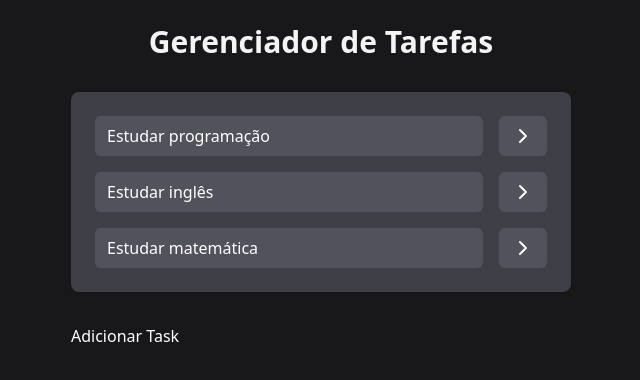
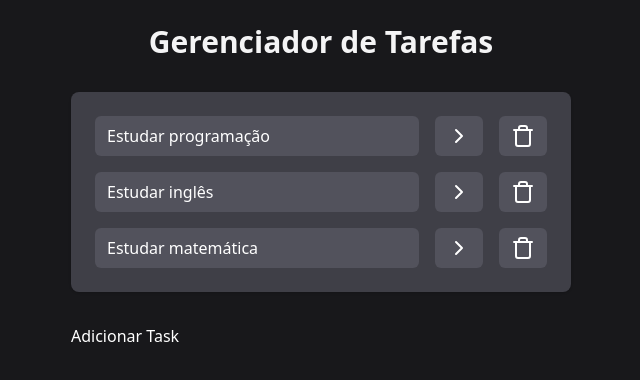
Before and after one commit to marcosprofile/gerenciador-de-tarefas, a React (Vite) app: page / in a window 1280 px wide. Shown: the top 380 px of the page, without its empty margins (319-959 px from the left). Built offline with nearby package versions, Linux system fonts and the light colour scheme.

Commit message:
feat: delete task

```diff
--- a/src/App.jsx
+++ b/src/App.jsx
@@ -38,11 +38,20 @@ function App() {
     setTasks(newTasks)
   }
 
+  function onDeleteTaskClick(taskId) {
+    const newTasks = tasks.filter(task => task.id !== taskId)
+    setTasks(newTasks)
+  }
+
   return (
     <div className="w-screen h-screen flex justify-center p-6 bg-zinc-900 text-white">
       <div className="w-[500px] flex flex-col gap-8">
         <h1 className="text-3xl text-zinc-100 font-bold text-center">Gerenciador de Tarefas</h1>
-        <Tasks tasks={tasks} onTaskClick={onTaskClick} />
+        <Tasks
+          tasks={tasks}
+          onTaskClick={onTaskClick}
+          onDeleteTaskClick={onDeleteTaskClick}
+        />
         <AddTask />
       </div>
     </div>
--- a/src/components/Tasks.jsx
+++ b/src/components/Tasks.jsx
@@ -1,13 +1,13 @@
 import { Check } from 'lucide-react'
-import { ChevronRight } from 'lucide-react'
+import { ChevronRight, Trash } from 'lucide-react'
 
-export default function Tasks(props) {
+export default function Tasks({tasks, onTaskClick, onDeleteTaskClick}) {
   return (
     <ul className="space-y-4 p-6 bg-zinc-700 rounded-lg shadow">
-      {props.tasks.map((task) => (
+      {tasks.map((task) => (
         <li className="flex items-center gap-4" key={task.id}>
           <button
-            onClick={() => props.onTaskClick(task.id)}
+            onClick={() => onTaskClick(task.id)}
             className={`w-full flex items-center gap-2 bg-zinc-600 text-white py-2 px-3 rounded-md cursor-pointer ${task.isCompleted && "line-through"}`}>
             {task.isCompleted && <Check />}
             {task.title}
@@ -15,6 +15,9 @@ export default function Tasks(props) {
           <button className="whitespace-nowrap bg-zinc-600 text-white py-2 px-3 rounded-md cursor-pointer" >
             <ChevronRight />
           </button>
+          <button className="whitespace-nowrap bg-zinc-600 text-white py-2 px-3 rounded-md cursor-pointer" onClick={() => onDeleteTaskClick(task.id)}>
+            <Trash />
+          </button>
         </li>
       ))}
     </ul>
```
